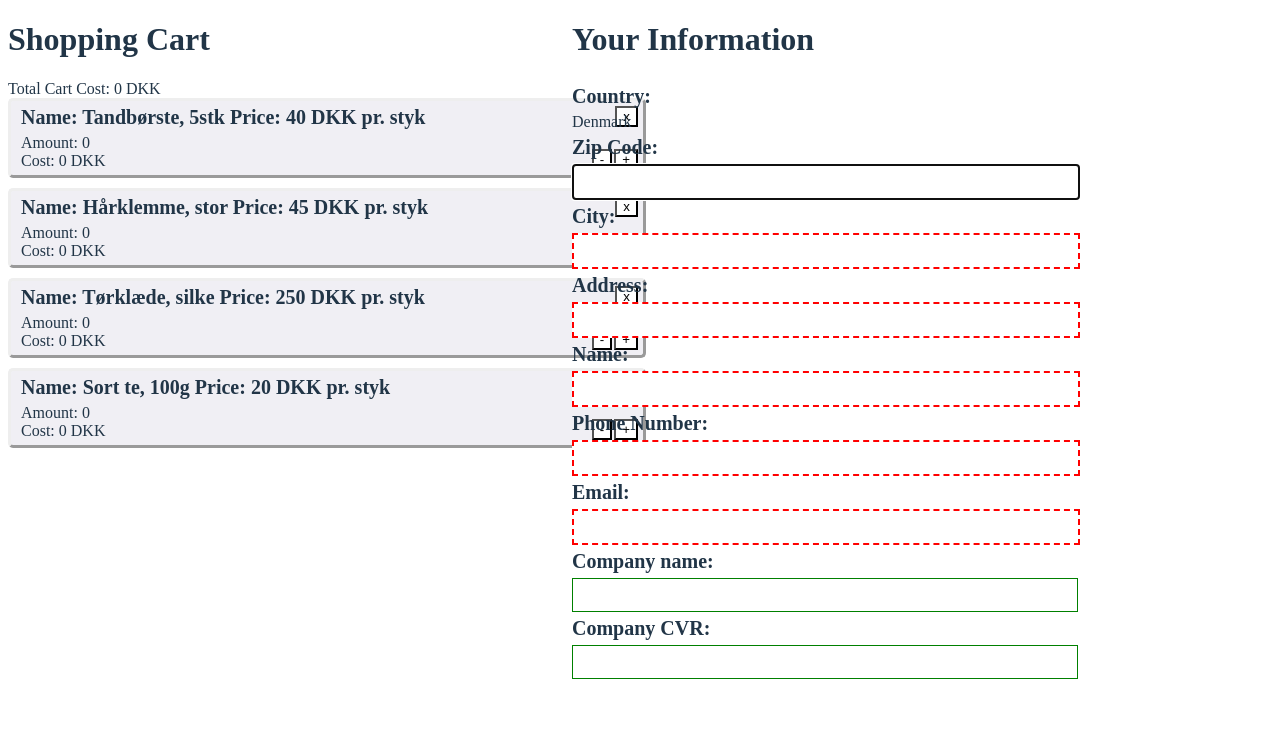
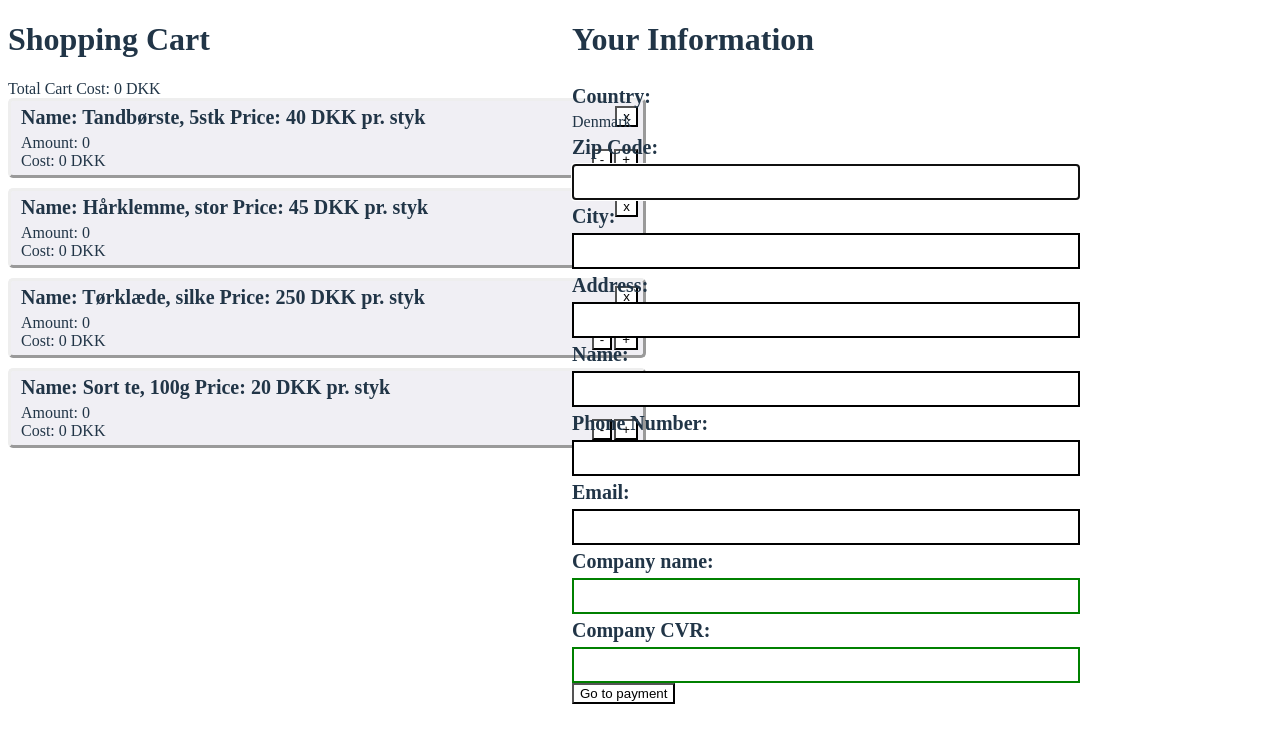
Before and after one commit to PeliPeli2/frontend_shopping, a React (Vite) app: page / in a window 1280 px wide. Shown: the top 742 px of the page. Built offline with nearby package versions, Linux system fonts and the light colour scheme.

Commit message:
updated user forms

```diff
--- a/src/UserForms.tsx
+++ b/src/UserForms.tsx
@@ -1,4 +1,6 @@
 import React, { useState } from "react";
+import {Simulate} from "react-dom/test-utils";
+import error = Simulate.error;
 
 
 export function userinput() {
@@ -29,46 +31,54 @@ export function userinput() {
 
     async function handleInputChange(event: { target: { value: string } }) {
         const input = event.target.value;
+        const error = document.getElementById("error");
         const zipToCityMap = await fetchnumbers();
         setUserInput(input)
-        console.log(zipToCityMap);
-        console.log("userInput:", userInput);
-        if (await isValidInput({ userInput: input, zipToCityMap })) {
+        if (await isValidInput({ userInput: input, zipToCityMap }) || (input == "")) {
             const city = zipToCityMap.get(input);
-            // @ts-ignore
             setCityInput(city);
+            error.style.display = "none";
         }
         else {
-            // @ts-ignore
+            // display error message
+            error.style.display = "block";
             if (cityInput == "")
             setCityInput("")
-        }
+        }}
 
-    }
     function handleCityInputChange(event: { target: { value: string; }; }) {
         const input = event.target.value;
         setCityInput(input);
     }
-    function validate(event : { target: { value: any; }; }) {
-        const input = event.target.value;
-        const email = document.getElementById("email");
-        const error = document.getElementById("error-message");
-        // check if input is valid email string, if not show error message
-        if (!input.match(/^[^\s@]+@[^\s@]+\.[^\s@]+$/)) {
-            error.style.display = "block";
-            email.classList.add("error");
-
+        function phonevalidation(){
+            const phone = document.getElementById("phone");
+            const error = document.getElementById("error1");
+            const phoneRegex = new RegExp("^[0-9]{8}$");
+            if (phoneRegex.test(phone.value) || (phone.value == "")){
+                error.style.display = "none";
+            }
+            else {
+                error.style.display = "block";
+            }
         }
-        else {
-            error.style.display = "none";
-            email.classList.remove("error");
-        }
-
-}
+        function emailvalidation(){
+            const email = document.getElementById("email");
+            const error = document.getElementById("error2");
+            const emailRegex = new RegExp("^[a-zA-Z0-9._-]+@[a-zA-Z0-9.-]+.[a-zA-Z]{2,4}$");
+            email.addEventListener('input', emailvalidation);{
+                if (emailRegex.test(email.value) || (email.value == "")){
+                    error.style.display = "none";
+                }
+                else {
+                    error.style.display = "block";
+                }
+            }}
 
 
 
-return (
+
+
+    return (
         <div className = "user-input">
             <h1> Your Information </h1>
             <form>
@@ -78,7 +88,10 @@ return (
                 </label>
                 <label>
                     <h2>Zip Code: </h2>
-                    <input type="text" value={userInput} autoFocus={true} onChange={handleInputChange} required pattern="[0-9]{4}" name="zip"/>
+                    <input type="text" value={userInput} autoFocus={true} onChange={handleInputChange}
+                           required pattern="[0-9]{4}" name="zip" id="zip"/>
+                    <div id={"error"}> { "Invalid zip code"} </div>
+
 
 
                 </label>
@@ -89,28 +102,31 @@ return (
                 <label>
                     <h2>Address: </h2>
                     <input type="text" required name="address" />
-                </label> <br/>
+                </label>
                 <label>
                     <h2>Name: </h2>
                     <input type="text" required name="name" />
                 </label> <br/>
                 <label>
                     <h2>Phone Number: </h2>
-                    <input type="tel" required pattern="[0-9]{8}" name="phone"  />
+                    <input type="tel" required pattern="[0-9]{8}" name="phone" id="phone" onChange={phonevalidation} />
+                    <div id={"error1"}> { "Invalid phone number"} </div>
                 </label>
                 <label>
                     <h2> Email: </h2>
-                    <input type="email" required name="email" id="email" onChange={validate}/>
-                    <span id="error-message">Please enter a valid email address</span>
-                </label> <br/>
+                    <input type="email" required name="email" id="email" onChange={emailvalidation} />
+                    <div id={"error2"}> { "Invalid email"} </div>
+                </label>
                 <label>
                     <h2>Company name: </h2>
                     <input type="text" name="company" />
                 </label>
                 <label>
                     <h2>Company CVR: </h2>
-                    <input type="text" name="cvr" />
+                    <input type="text" name="cvr" pattern="{8}" />
                 </label> <br/>
+                <button>Go to payment</button>
             </form>
+
         </div>
     )}
--- a/src/index.css
+++ b/src/index.css
@@ -82,24 +82,30 @@ h2{
   top: 0;
 
 }
-input:invalid{
-  border: 2px dashed red;
+
+#error {
+  display: none;
+  color: red;
 }
-#error-message {
+#error1 {
+  display: none;
+  color: red;
+}
+#error2 {
   display: none;
   color: red;
 }
 
 
 input:valid{
-  border: 1px solid green;
+  border: 2px solid green;
 }
 
 
 input{
   width: 500px;
     height: 30px;
-  border : 1px solid black;
+  border: 2px solid black;
 }
 
 .adjusters{
```
